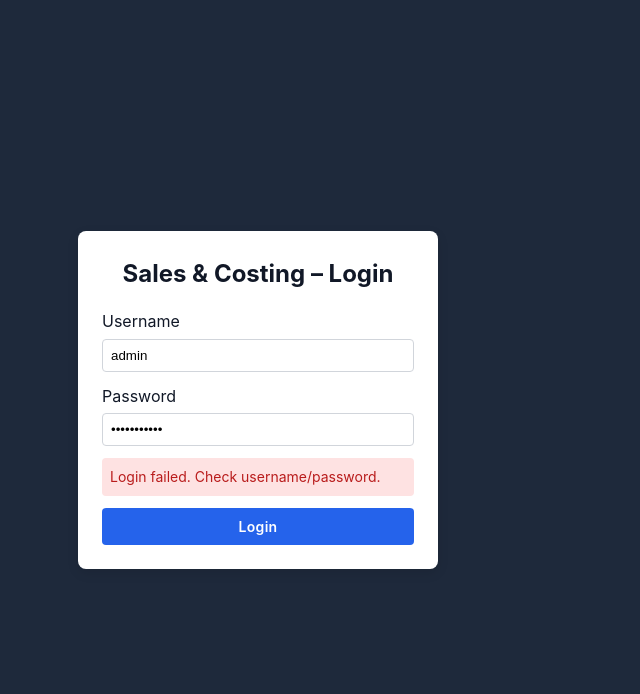
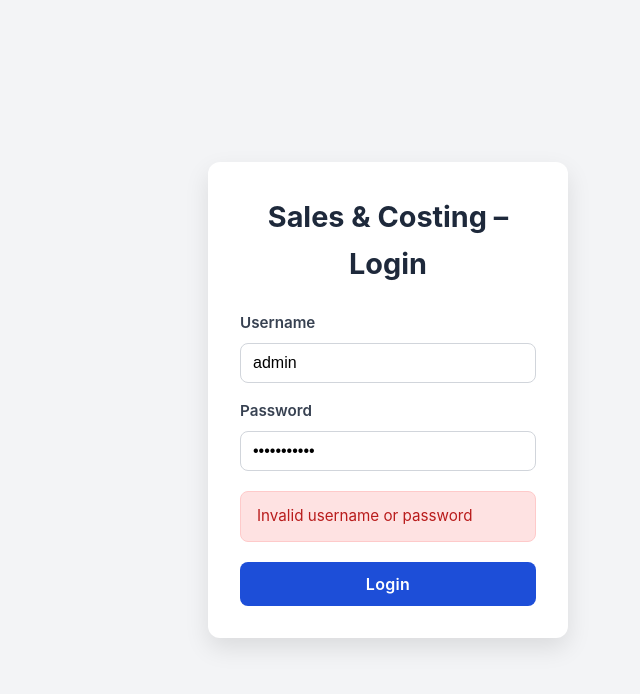
Before and after one commit to Machi2130/VALOS, a React (Create React App) app: page /login in a window 1280 px wide. Both pictures are taken after a click on the button "Login". Shown: the top 694 px of the page, without its empty margins (382-1022 px from the left). Built offline with nearby package versions, Linux system fonts and the light colour scheme; no server answers.

Commit message:
Update Login.js

```diff
--- a/src/pages/Login.js
+++ b/src/pages/Login.js
@@ -1,8 +1,131 @@
-// src/pages/Login.js
+// // src/pages/Login.js
+// import React, { useState } from "react";
+// import { useNavigate } from "react-router-dom";
+// import { login } from "../api/api";
+// import "../common.css";
+// export default function Login() {
+//   const [username, setUsername] = useState("admin");
+//   const [password, setPassword] = useState("pratham@123");
+//   const [loading, setLoading] = useState(false);
+//   const [error, setError] = useState("");
+//   const navigate = useNavigate();
+
+//   const handleSubmit = async (e) => {
+//     e.preventDefault();
+//     setError("");
+//     setLoading(true);
+
+//     try {
+//       // Login function now saves the token automatically
+//       await login(username, password);
+
+//       // Verify token was saved
+//       const savedToken = localStorage.getItem("token");
+//       if (!savedToken) {
+//         throw new Error("Token was not saved properly");
+//       }
+
+//       console.log("✅ Login successful, token saved");
+//       setLoading(false);
+//       navigate("/"); // go to dashboard
+//     } catch (err) {
+//       console.error("❌ Login error:", err);
+//       setLoading(false);
+//       setError(
+//         err.response?.data?.detail || "Login failed. Check username/password."
+//       );
+//     }
+//   };
+
+//   return (
+//     <div className="login-page">
+//       <div
+//         style={{
+//           width: 360,
+//           padding: 24,
+//           borderRadius: 8,
+//           background: "#ffffff",
+//           boxShadow: "0 4px 12px rgba(0,0,0,0.1)",
+//         }}
+//       >
+//         <h2 style={{ marginBottom: 16, textAlign: "center" }}>
+//           Sales & Costing – Login
+//         </h2>
+
+//         <form onSubmit={handleSubmit}>
+//           <div style={{ marginBottom: 12 }}>
+//             <label style={{ display: "block", marginBottom: 4 }}>Username</label>
+//             <input
+//               type="text"
+//               value={username}
+//               onChange={(e) => setUsername(e.target.value)}
+//               style={{
+//                 width: "100%",
+//                 padding: 8,
+//                 borderRadius: 4,
+//                 border: "1px solid #d1d5db",
+//               }}
+//             />
+//           </div>
+
+//           <div style={{ marginBottom: 12 }}>
+//             <label style={{ display: "block", marginBottom: 4 }}>Password</label>
+//             <input
+//               type="password"
+//               value={password}
+//               onChange={(e) => setPassword(e.target.value)}
+//               style={{
+//                 width: "100%",
+//                 padding: 8,
+//                 borderRadius: 4,
+//                 border: "1px solid #d1d5db",
+//               }}
+//             />
+//           </div>
+
+//           {error && (
+//             <div
+//               style={{
+//                 marginBottom: 12,
+//                 padding: 8,
+//                 borderRadius: 4,
+//                 background: "#fee2e2",
+//                 color: "#b91c1c",
+//                 fontSize: 14,
+//               }}
+//             >
+//               {error}
+//             </div>
+//           )}
+
+//           <button
+//             type="submit"
+//             disabled={loading}
+//             style={{
+//               width: "100%",
+//               padding: 10,
+//               borderRadius: 4,
+//               border: "none",
+//               background: "#2563eb",
+//               color: "#ffffff",
+//               fontWeight: 600,
+//               cursor: loading ? "not-allowed" : "pointer",
+//               opacity: loading ? 0.7 : 1,
+//             }}
+//           >
+//             {loading ? "Logging in..." : "Login"}
+//           </button>
+//         </form>
+//       </div>
+//     </div>
+//   );
+// }
+
 import React, { useState } from "react";
 import { useNavigate } from "react-router-dom";
-import { login } from "../api/api";
+import { login } from "../api/api"; // Ensure this path is correct in your project
 import "../common.css";
+
 export default function Login() {
   const [username, setUsername] = useState("admin");
   const [password, setPassword] = useState("pratham@123");
@@ -16,7 +139,7 @@ export default function Login() {
     setLoading(true);
 
     try {
-      // Login function now saves the token automatically
+      // Call the login function from api.js (which now correctly points to the right backend)
       await login(username, password);
 
       // Verify token was saved
@@ -27,71 +150,123 @@ export default function Login() {
 
       console.log("✅ Login successful, token saved");
       setLoading(false);
-      navigate("/"); // go to dashboard
+      navigate("/"); // Redirect to dashboard
     } catch (err) {
       console.error("❌ Login error:", err);
+
+      // Improved error message handling
+      const errorMessage =
+        err.detail ||
+        err.message ||
+        err?.response?.data?.detail ||
+        "Login failed. Please check your username and password.";
+
+      setError(errorMessage);
       setLoading(false);
-      setError(
-        err.response?.data?.detail || "Login failed. Check username/password."
-      );
     }
   };
 
   return (
-    <div className="login-page">
+    <div
+      style={{
+        minHeight: "100vh",
+        display: "flex",
+        alignItems: "center",
+        justifyContent: "center",
+        background: "#f3f4f6",
+      }}
+    >
       <div
         style={{
           width: 360,
-          padding: 24,
-          borderRadius: 8,
+          maxWidth: "90%",
+          padding: 32,
+          borderRadius: 12,
           background: "#ffffff",
-          boxShadow: "0 4px 12px rgba(0,0,0,0.1)",
+          boxShadow: "0 10px 25px rgba(0,0,0,0.1)",
         }}
       >
-        <h2 style={{ marginBottom: 16, textAlign: "center" }}>
+        <h2
+          style={{
+            marginBottom: 24,
+            textAlign: "center",
+            fontSize: "1.8rem",
+            fontWeight: "700",
+            color: "#1e293b",
+          }}
+        >
           Sales & Costing – Login
         </h2>
 
         <form onSubmit={handleSubmit}>
-          <div style={{ marginBottom: 12 }}>
-            <label style={{ display: "block", marginBottom: 4 }}>Username</label>
+          <div style={{ marginBottom: 16 }}>
+            <label
+              style={{
+                display: "block",
+                marginBottom: 8,
+                fontSize: "0.95rem",
+                fontWeight: "600",
+                color: "#374151",
+              }}
+            >
+              Username
+            </label>
             <input
               type="text"
               value={username}
               onChange={(e) => setUsername(e.target.value)}
+              required
               style={{
                 width: "100%",
-                padding: 8,
-                borderRadius: 4,
+                padding: "10px 12px",
+                borderRadius: 8,
                 border: "1px solid #d1d5db",
+                fontSize: "1rem",
+                backgroundColor: "#fff",
               }}
+              placeholder="Enter username"
             />
           </div>
 
-          <div style={{ marginBottom: 12 }}>
-            <label style={{ display: "block", marginBottom: 4 }}>Password</label>
+          <div style={{ marginBottom: 20 }}>
+            <label
+              style={{
+                display: "block",
+                marginBottom: 8,
+                fontSize: "0.95rem",
+                fontWeight: "600",
+                color: "#374151",
+              }}
+            >
+              Password
+            </label>
             <input
               type="password"
               value={password}
               onChange={(e) => setPassword(e.target.value)}
+              required
               style={{
                 width: "100%",
-                padding: 8,
-                borderRadius: 4,
+                padding: "10px 12px",
+                borderRadius: 8,
                 border: "1px solid #d1d5db",
+                fontSize: "1rem",
+                backgroundColor: "#fff",
               }}
+              placeholder="Enter password"
             />
           </div>
 
           {error && (
             <div
               style={{
-                marginBottom: 12,
-                padding: 8,
-                borderRadius: 4,
+                marginBottom: 20,
+                padding: "12px 16px",
+                borderRadius: 8,
                 background: "#fee2e2",
                 color: "#b91c1c",
-                fontSize: 14,
+                fontSize: "0.95rem",
+                border: "1px solid #fecaca",
               }}
             >
               {error}
@@ -103,14 +278,22 @@ export default function Login() {
             disabled={loading}
             style={{
               width: "100%",
-              padding: 10,
-              borderRadius: 4,
+              padding: "12px",
+              borderRadius: 8,
               border: "none",
               background: "#2563eb",
               color: "#ffffff",
-              fontWeight: 600,
+              fontWeight: "600",
+              fontSize: "1rem",
               cursor: loading ? "not-allowed" : "pointer",
               opacity: loading ? 0.7 : 1,
+              transition: "all 0.2s",
+            }}
+            onMouseOver={(e) => {
+              if (!loading) e.currentTarget.style.background = "#1d4ed8";
+            }}
+            onMouseOut={(e) => {
+              if (!loading) e.currentTarget.style.background = "#2563eb";
             }}
           >
             {loading ? "Logging in..." : "Login"}
```
